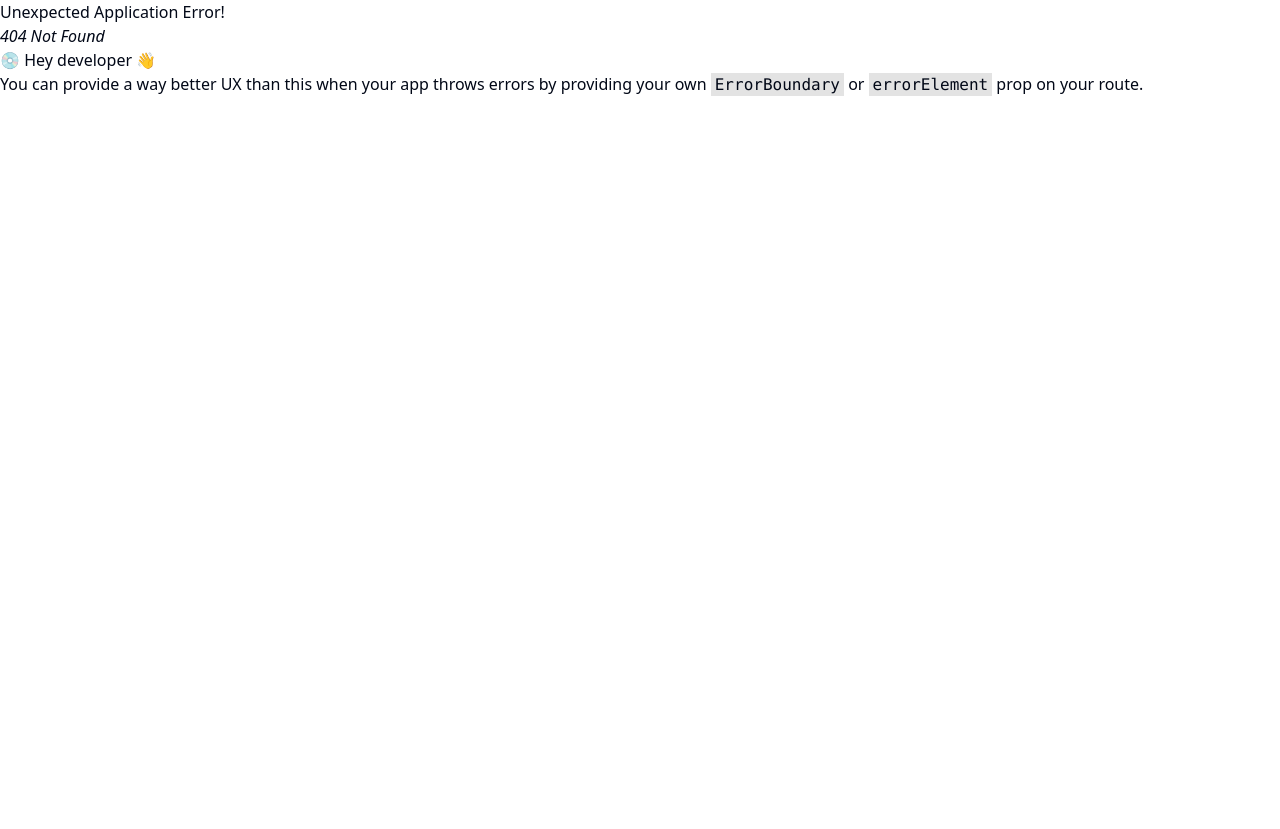
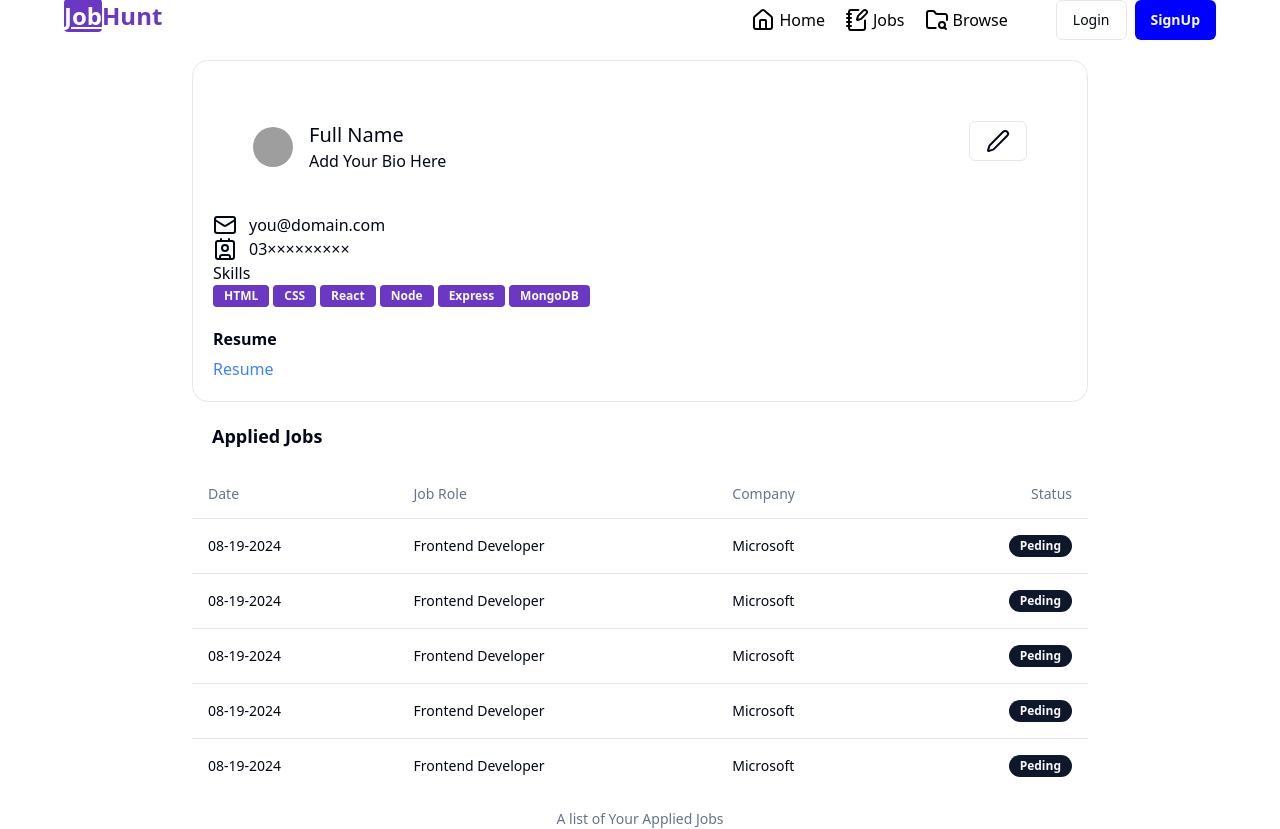
Before and after one commit to anisulislam10/JobHunt-webapp, a React (Vite) app in the folder frontend/: page /profile in a window 1280 px wide. Before the commit this address had no page. Before the commit the page ends 800 px from the top, so only its background shows below. Built offline with nearby package versions, Linux system fonts and the light colour scheme; grey boxes are pictures that could not be loaded.

Commit message:
added functionality for profile page

```diff
--- /dev/null
+++ b/frontend/src/components/AppliedJobTable.jsx
@@ -0,0 +1,46 @@
+import React from 'react'
+import {
+    Table,
+    TableBody,
+    TableCaption,
+    TableCell,
+    TableHead,
+    TableHeader,
+    TableRow,
+  } from "@/components/ui/table"
+import { Badge } from './ui/badge';
+
+
+const appliedJobs=[1,2,3,4,5];
+function AppliedJobTable() {
+  return (
+    <div>
+        <Table>
+            <TableCaption>A list of Your Applied Jobs</TableCaption>
+            <TableHeader>
+                <TableRow>
+                    <TableHead>Date</TableHead>
+                    <TableHead>Job Role</TableHead>
+                    <TableHead>Company</TableHead>
+                    <TableHead className="text-right">Status</TableHead>
+                </TableRow>
+
+            </TableHeader>
+            <TableBody>
+                {
+                    appliedJobs.map((item,index)=>(
+                        <TableRow key={index}>
+                            <TableCell> 08-19-2024</TableCell>
+                            <TableCell> Frontend Developer</TableCell>
+                            <TableCell> Microsoft</TableCell>
+                            <TableCell className="text-right"><Badge>Peding</Badge> </TableCell>
+                        </TableRow>
+                    ))
+                }
+            </TableBody>
+        </Table>
+    </div>
+  )
+}
+
+export default AppliedJobTable
--- a/frontend/src/components/Job.jsx
+++ b/frontend/src/components/Job.jsx
@@ -3,9 +3,12 @@
 import { Bookmark } from 'lucide-react';
 import { Avatar, AvatarImage } from './ui/avatar';
 import { Badge } from './ui/badge';
+import { useNavigate } from 'react-router-dom';
 
 
 function Job() {
+    const navigate = useNavigate();
+    const jobId="asdfgh"
     return (
         <div className='p-5 rounded-md shadow-xl bg-white border border-gray-100'>
             <div className='flex items-center justify-between '>
@@ -41,7 +44,7 @@
 
 
             <div className='flex items-center gap-4 mt-4'>
-                <Button variant="outline">Details</Button>
+                <Button onClick={() => navigate(`/description/${jobId}`)} variant="outline">Details</Button>
                 <Button className={"bg-[#6A38C2] text-[#FFFFFF]"}>Save for Latter</Button>
             </div>
 
--- /dev/null
+++ b/frontend/src/components/JobDescription.jsx
@@ -0,0 +1,43 @@
+import React from 'react'
+import { Badge } from './ui/badge'
+import { Button } from './ui/button'
+
+function JobDescription() {
+    const isApplied=true;
+  return (
+    <div className='max-w-7xl mx-auto my-10'>
+        <div className='flex items-center justify-between ml-20 mr-20'>
+        <div>
+        <h1 className='font-bold text-xl'>Frontend Developer</h1>
+        <div className='flex items-center gap-2 mt-4'>{/* for job details start */}
+                <Badge className={'text-blue-700 font-bold'} variant="ghost">10 Position</Badge>
+                <Badge className={'text-green-700 font-bold'} variant="ghost">Part Time</Badge>
+                <Badge className={'text-yellow-700 font-bold'} variant="ghost">50K P/M</Badge>
+
+            </div>
+        </div>
+
+            <Button
+            disabled={isApplied}
+            className={`rounded-lg ${isApplied ? 'bg-red-700 cursor-not-allowed hover:bg-red-700' :
+             'bg-[#6A38C2] hover:bg-[#6a11a1]'}`}>
+                { isApplied ? 'Already Applied' :
+                 'Apply Now'}
+                 </Button>
+        </div>
+<h1 className='border-b-2 border-b-gray-300 font-medium py-4 ml-20 mr-20' >Job Description</h1>
+        <div className='ml-20 mr-20'>
+                        <h1 className='font-bold my-1'>Role: <span className='pl-4 font-normal text-gray-800'>Frontend Developer</span></h1>
+                        <h1 className='font-bold my-1'>Location: <span className='pl-4 font-normal text-gray-800'>Islamabad</span></h1>
+                        <h1 className='font-bold my-1'>Description: <span className='pl-4 font-normal text-gray-800'>Lorem ipsum dolor sit amet consectetur adipisicing elit. Esse maxime numquam hic, nostrum nulla off</span></h1>
+                        <h1 className='font-bold my-1'>Experience:<span className='pl-4 font-normal text-gray-800'>2 Years</span></h1>
+                        <h1 className='font-bold my-1'>Salary:<span className='pl-4 font-normal text-gray-800'>50K P/M</span></h1>
+                        <h1 className='font-bold my-1'>Total Application:<span className='pl-4 font-normal text-gray-800'>4</span></h1>
+                        <h1 className='font-bold my-1'>Posted Date: <span className='pl-4 font-normal text-gray-800'>08-19-2024</span></h1>
+
+        </div>
+    </div>
+  )
+}
+
+export default JobDescription
--- /dev/null
+++ b/frontend/src/components/Profile.jsx
@@ -0,0 +1,73 @@
+import React from 'react'
+import Navbar from './shared/navbar'
+import { Avatar, AvatarImage } from './ui/avatar'
+import { Button } from './ui/button'
+import { Contact, Mail, Pen } from 'lucide-react'
+import { Badge } from './ui/badge'
+import { Label } from './ui/label'
+import AppliedJobTable from './AppliedJobTable'
+const skills=["HTML", "CSS", "React","Node", "Express", "MongoDB"]
+const Profile=()=> {
+    const isResume=true;
+    return (
+        <div>
+            <Navbar />
+            <div className='max-w-4xl mx-auto bg-white border border-gray-200 rounded-2xl my-5 p-5 '>
+                <div className='flex justify-between p-5 m-5'>
+                <div className='flex items-center gap-4 '>
+                    <Avatar className='w-10 h-10'>
+                        <AvatarImage
+                            src='https://upload.wikimedia.org/wikipedia/commons/thumb/4/44/Microsoft_logo.svg/1024px-Microsoft_logo.svg.png'
+                        />
+                    </Avatar>
+                    <div>
+                        <h1 className='font-medium text-xl'>Full Name</h1>
+                        <p>Add Your Bio Here</p>
+                    </div>
+                </div>
+                <Button className="text-right" variant="outline"><Pen/> </Button>
+                </div>
+                <div className='flex items-center gap-3'>
+                <Mail/>
+                <span>you@domain.com</span>
+                </div>
+                <div>
+                    <div className='flex items-center gap-3'>
+                    <Contact/>
+                    <span>03×××××××××</span>
+                    </div>
+                </div>
+                <div>
+                    <h1 >Skills</h1>
+                    <div className='flex items-center gap-1'>
+                    {
+                      skills.length != 0 ? skills.map((item,index)=><Badge className={'bg-[#6A38C2] rounded-sm' }  key={index}>{item}</Badge>) : <span>N/A</span>
+                    }
+                    </div>
+                </div>
+
+<div className='grid w-full max-sm items-center gap-1.5'> {/* resume start here */}
+    <Label className="text-md font-bold mt-5">Resume</Label>
+
+
+{
+    isResume ? <a target='blank' href='https://anis-ul-islam.vercel.app' className='text-blue-500 w-full hover:underline cursor-pointer'>Resume</a> : <span> N/A</span>
+}
+
+
+</div> {/* resume end here */}
+
+
+            </div>
+            <div className='max-w-4xl mx-auto bg-white rounded-2xl'>
+    <h1 className='font-bold text-lg m-5'>Applied Jobs</h1>
+    {/* application table */}
+    <AppliedJobTable/>
+
+</div>
+
+        </div>
+    )
+}
+
+export default Profile
--- a/frontend/src/components/shared/Navbar.jsx
+++ b/frontend/src/components/shared/Navbar.jsx
@@ -73,7 +73,7 @@
                   <div className='flex flex-col'>
                     <div className='flex w-fit items-center gap-2 cursor-pointer'>
                       <User2 />
-                      <Button variant="link">View Profile</Button>
+                      <Button variant="link"><Link to={"/profile"}>View Profile</Link></Button>
                     </div>
 
                     <div className='flex w-fit items-center gap-2 cursor-pointer'>
--- /dev/null
+++ b/frontend/src/components/ui/table.jsx
@@ -0,0 +1,83 @@
+import * as React from "react"
+
+import { cn } from "@/lib/utils"
+
+const Table = React.forwardRef(({ className, ...props }, ref) => (
+  <div className="relative w-full overflow-auto">
+    <table
+      ref={ref}
+      className={cn("w-full caption-bottom text-sm", className)}
+      {...props} />
+  </div>
+))
+Table.displayName = "Table"
+
+const TableHeader = React.forwardRef(({ className, ...props }, ref) => (
+  <thead ref={ref} className={cn("[&_tr]:border-b", className)} {...props} />
+))
+TableHeader.displayName = "TableHeader"
+
+const TableBody = React.forwardRef(({ className, ...props }, ref) => (
+  <tbody
+    ref={ref}
+    className={cn("[&_tr:last-child]:border-0", className)}
+    {...props} />
+))
+TableBody.displayName = "TableBody"
+
+const TableFooter = React.forwardRef(({ className, ...props }, ref) => (
+  <tfoot
+    ref={ref}
+    className={cn("border-t bg-muted/50 font-medium [&>tr]:last:border-b-0", className)}
+    {...props} />
+))
+TableFooter.displayName = "TableFooter"
+
+const TableRow = React.forwardRef(({ className, ...props }, ref) => (
+  <tr
+    ref={ref}
+    className={cn(
+      "border-b transition-colors hover:bg-muted/50 data-[state=selected]:bg-muted",
+      className
+    )}
+    {...props} />
+))
+TableRow.displayName = "TableRow"
+
+const TableHead = React.forwardRef(({ className, ...props }, ref) => (
+  <th
+    ref={ref}
+    className={cn(
+      "h-12 px-4 text-left align-middle font-medium text-muted-foreground [&:has([role=checkbox])]:pr-0",
+      className
+    )}
+    {...props} />
+))
+TableHead.displayName = "TableHead"
+
+const TableCell = React.forwardRef(({ className, ...props }, ref) => (
+  <td
+    ref={ref}
+    className={cn("p-4 align-middle [&:has([role=checkbox])]:pr-0", className)}
+    {...props} />
+))
+TableCell.displayName = "TableCell"
+
+const TableCaption = React.forwardRef(({ className, ...props }, ref) => (
+  <caption
+    ref={ref}
+    className={cn("mt-4 text-sm text-muted-foreground", className)}
+    {...props} />
+))
+TableCaption.displayName = "TableCaption"
+
+export {
+  Table,
+  TableHeader,
+  TableBody,
+  TableFooter,
+  TableHead,
+  TableRow,
+  TableCell,
+  TableCaption,
+}
```
Also changed, not shown: frontend/src/App.jsx (+10 -0 lines).
